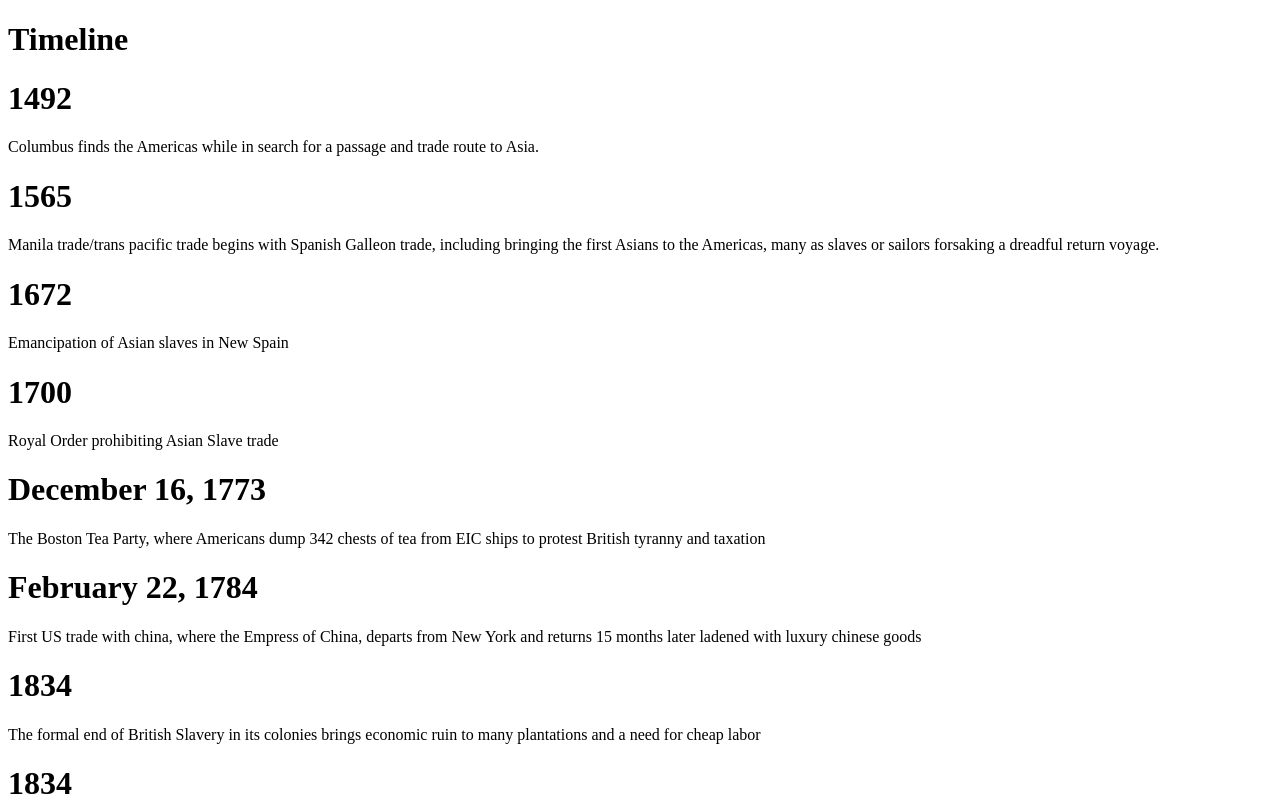
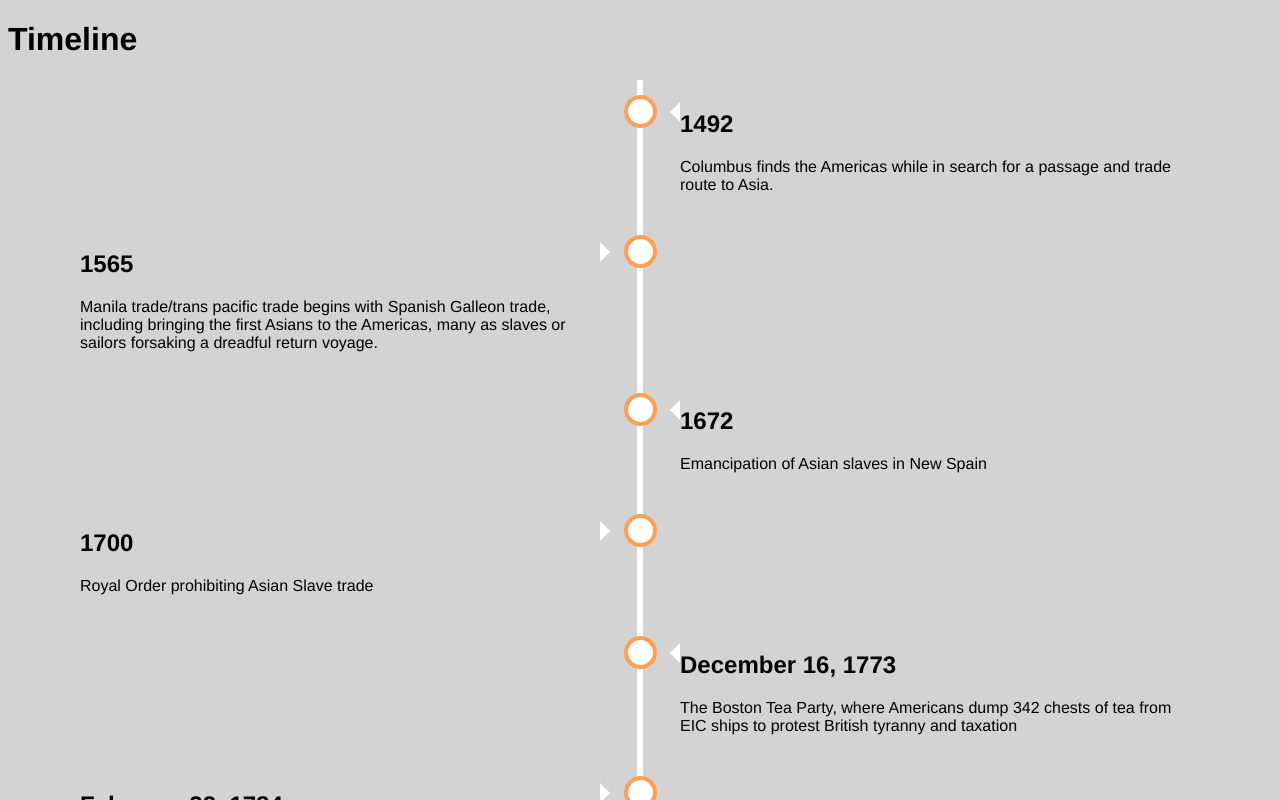
Before and after one commit to McGarvs/ASAM-Timeline, a JavaScript app: page / in a window 1280 px wide. Shown: the top 800 px of the page. Built offline with nearby package versions, Linux system fonts and the light colour scheme; the HTML template or start-up script is replaced by a standard one.

Commit message:
First Design

```diff
--- a/src/Event.js
+++ b/src/Event.js
@@ -1,10 +1,10 @@
-import './styles/Event.css';
+import './styles/Events.css';
 
 function Event(props) {
-    console.log("EVENT-DATA", props.date, props.desc)
+    // console.log("EVENT-DATA", props.date, props.desc)
     return (
-        <div className={"Event-Container"}>
-            <h1>{props.date}</h1>
+        <div className={(props.index % 2 === 0) ? "container right" : "container left"}>
+            <h2>{props.date}</h2>
             <p>{props.desc}</p>
         </div>
     );
--- a/src/Events.js
+++ b/src/Events.js
@@ -3,8 +3,8 @@
 
 function Events(props) {
     return (
-        <div className={"EventList-Container"}>
-            {props.data.map((item, index) => <Event key={index} date={item.Date} desc={item.Desc} comment={item.Comment}/>)}
+        <div className={"timeline"}>
+            {props.data.map((item, index) => <Event key={index} index={index} date={item.Date} desc={item.Desc} comment={item.Comment}/>)}
         </div>
     );
 }
--- a/src/styles/Events.css
+++ b/src/styles/Events.css
@@ -0,0 +1,134 @@
+* {
+    box-sizing: border-box;
+}
+
+/* Set a background color */
+body {
+    background-color: lightgrey;
+    font-family: Helvetica, sans-serif;
+}
+
+/* The actual timeline (the vertical ruler) */
+.timeline {
+    position: relative;
+    max-width: 1200px;
+    margin: 0 auto;
+}
+
+/* The actual timeline (the vertical ruler) */
+.timeline::after {
+    content: '';
+    position: absolute;
+    width: 6px;
+    background-color: white;
+    top: 0;
+    bottom: 0;
+    left: 50%;
+    margin-left: -3px;
+}
+
+/* Container around content */
+.container {
+    padding: 10px 40px;
+    position: relative;
+    background-color: inherit;
+    width: 50%;
+}
+
+/* The circles on the timeline */
+.container::after {
+    content: '';
+    position: absolute;
+    width: 25px;
+    height: 25px;
+    right: -17px;
+    background-color: white;
+    border: 4px solid #FF9F55;
+    top: 15px;
+    border-radius: 50%;
+    z-index: 1;
+}
+
+/* Place the container to the left */
+.left {
+    left: 0;
+}
+
+/* Place the container to the right */
+.right {
+    left: 50%;
+}
+
+/* Add arrows to the left container (pointing right) */
+.left::before {
+    content: " ";
+    height: 0;
+    position: absolute;
+    top: 22px;
+    width: 0;
+    z-index: 1;
+    right: 30px;
+    border: medium solid white;
+    border-width: 10px 0 10px 10px;
+    border-color: transparent transparent transparent white;
+}
+
+/* Add arrows to the right container (pointing left) */
+.right::before {
+    content: " ";
+    height: 0;
+    position: absolute;
+    top: 22px;
+    width: 0;
+    z-index: 1;
+    left: 30px;
+    border: medium solid white;
+    border-width: 10px 10px 10px 0;
+    border-color: transparent white transparent transparent;
+}
+
+/* Fix the circle for containers on the right side */
+.right::after {
+    left: -16px;
+}
+
+/* The actual content */
+.content {
+    padding: 20px 30px;
+    background-color: white;
+    position: relative;
+    border-radius: 6px;
+}
+
+/* Media queries - Responsive timeline on screens less than 600px wide */
+@media screen and (max-width: 600px) {
+    /* Place the timelime to the left */
+    .timeline::after {
+        left: 31px;
+    }
+
+    /* Full-width containers */
+    .container {
+        width: 100%;
+        padding-left: 70px;
+        padding-right: 25px;
+    }
+
+    /* Make sure that all arrows are pointing leftwards */
+    .container::before {
+        left: 60px;
+        border: medium solid white;
+        border-width: 10px 10px 10px 0;
+        border-color: transparent white transparent transparent;
+    }
+
+    /* Make sure all circles are at the same spot */
+    .left::after, .right::after {
+        left: 15px;
+    }
+
+    /* Make all right containers behave like the left ones */
+    .right {
+        left: 0%;
+    }
+}
```
Also changed, not shown: src/styles/Event.css (deleted).
